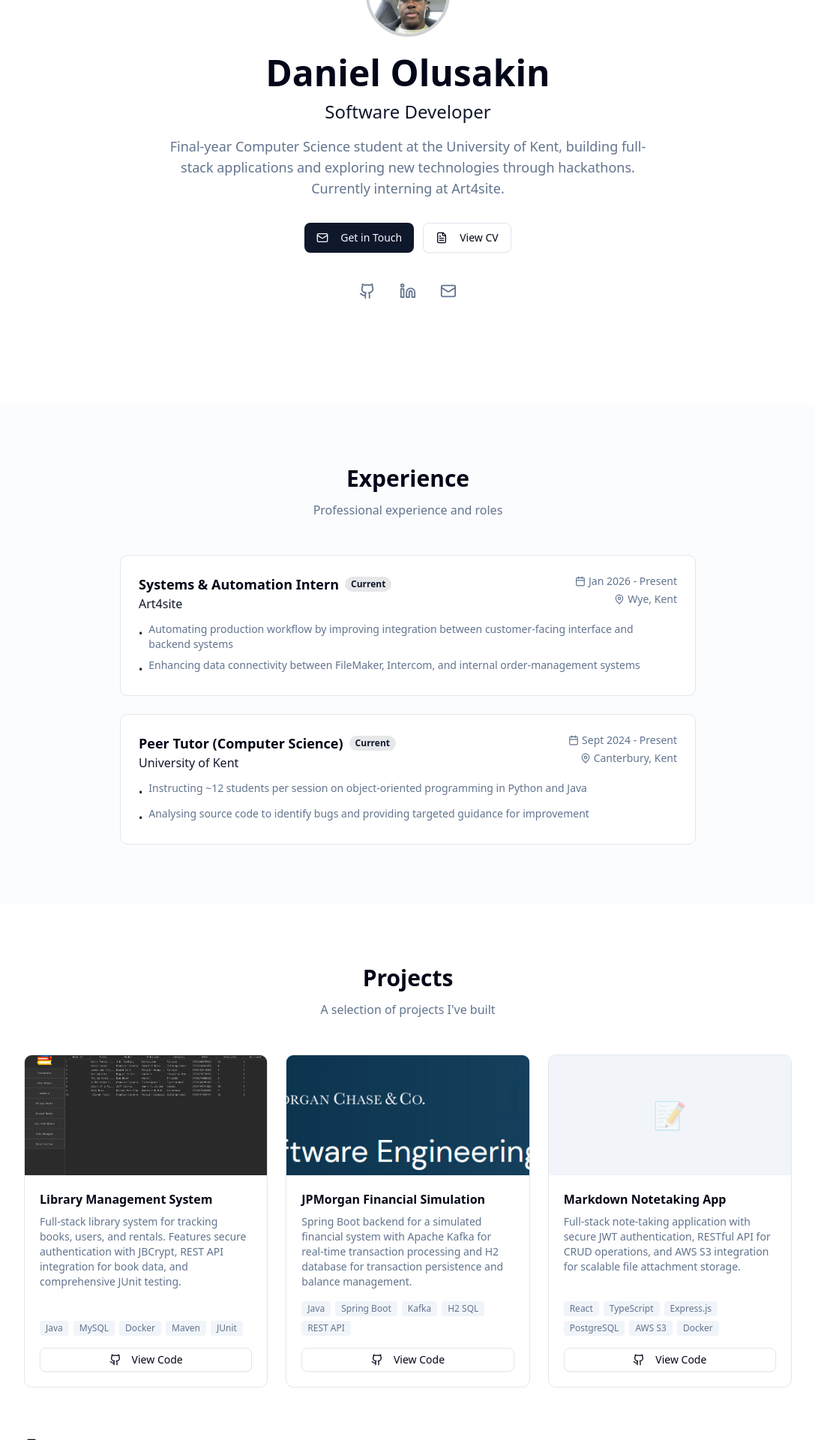
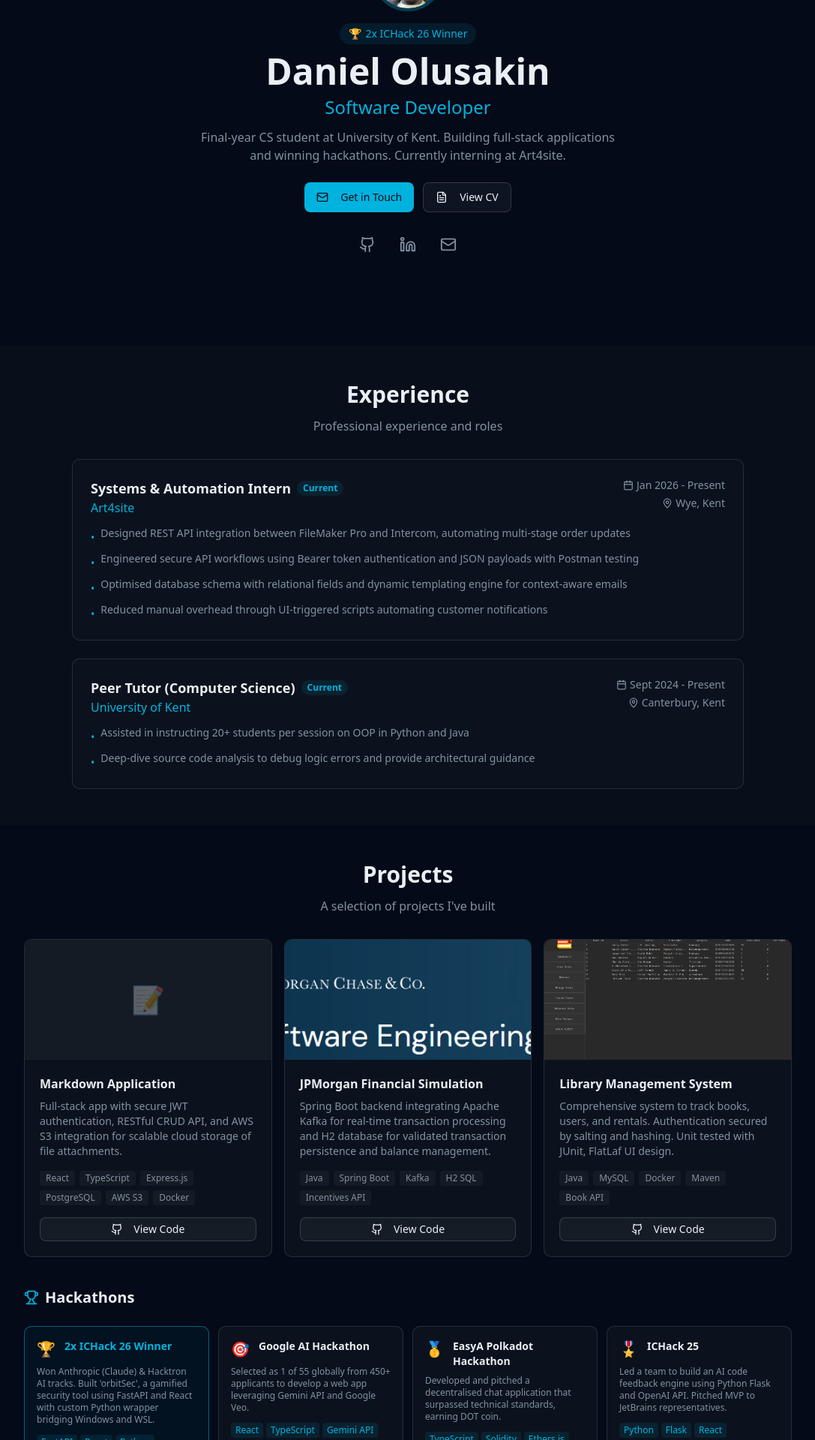
Before and after one commit to D1K03/portfolio-website, a React (Vite) app: page / in a window 1280 px wide. Shown: the part 260-2180 px from the top of the page at 75% size, without its empty margins (96-1183 px from the left). Built offline with nearby package versions, Linux system fonts and the light colour scheme.

Commit message:
style: updating themes

```diff
--- a/src/App.css
+++ b/src/App.css
@@ -77,37 +77,37 @@
 }
 
 .dark {
-  --background: oklch(0.129 0.042 264.695);
-  --foreground: oklch(0.984 0.003 247.858);
-  --card: oklch(0.208 0.042 265.755);
-  --card-foreground: oklch(0.984 0.003 247.858);
-  --popover: oklch(0.208 0.042 265.755);
-  --popover-foreground: oklch(0.984 0.003 247.858);
-  --primary: oklch(0.929 0.013 255.508);
-  --primary-foreground: oklch(0.208 0.042 265.755);
-  --secondary: oklch(0.279 0.041 260.031);
-  --secondary-foreground: oklch(0.984 0.003 247.858);
-  --muted: oklch(0.279 0.041 260.031);
-  --muted-foreground: oklch(0.704 0.04 256.788);
-  --accent: oklch(0.279 0.041 260.031);
-  --accent-foreground: oklch(0.984 0.003 247.858);
-  --destructive: oklch(0.704 0.191 22.216);
-  --border: oklch(1 0 0 / 10%);
+  --background: oklch(0.145 0.03 260);
+  --foreground: oklch(0.95 0.01 250);
+  --card: oklch(0.18 0.025 260);
+  --card-foreground: oklch(0.95 0.01 250);
+  --popover: oklch(0.18 0.025 260);
+  --popover-foreground: oklch(0.95 0.01 250);
+  --primary: oklch(0.7 0.15 220);
+  --primary-foreground: oklch(0.15 0.02 260);
+  --secondary: oklch(0.25 0.03 260);
+  --secondary-foreground: oklch(0.95 0.01 250);
+  --muted: oklch(0.22 0.02 260);
+  --muted-foreground: oklch(0.65 0.03 250);
+  --accent: oklch(0.25 0.03 260);
+  --accent-foreground: oklch(0.95 0.01 250);
+  --destructive: oklch(0.65 0.2 25);
+  --border: oklch(1 0 0 / 12%);
   --input: oklch(1 0 0 / 15%);
-  --ring: oklch(0.551 0.027 264.364);
-  --chart-1: oklch(0.488 0.243 264.376);
-  --chart-2: oklch(0.696 0.17 162.48);
-  --chart-3: oklch(0.769 0.188 70.08);
-  --chart-4: oklch(0.627 0.265 303.9);
-  --chart-5: oklch(0.645 0.246 16.439);
-  --sidebar: oklch(0.208 0.042 265.755);
-  --sidebar-foreground: oklch(0.984 0.003 247.858);
-  --sidebar-primary: oklch(0.488 0.243 264.376);
-  --sidebar-primary-foreground: oklch(0.984 0.003 247.858);
-  --sidebar-accent: oklch(0.279 0.041 260.031);
-  --sidebar-accent-foreground: oklch(0.984 0.003 247.858);
-  --sidebar-border: oklch(1 0 0 / 10%);
-  --sidebar-ring: oklch(0.551 0.027 264.364);
+  --ring: oklch(0.6 0.12 220);
+  --chart-1: oklch(0.65 0.2 220);
+  --chart-2: oklch(0.65 0.15 165);
+  --chart-3: oklch(0.75 0.18 75);
+  --chart-4: oklch(0.6 0.22 300);
+  --chart-5: oklch(0.65 0.22 20);
+  --sidebar: oklch(0.18 0.025 260);
+  --sidebar-foreground: oklch(0.95 0.01 250);
+  --sidebar-primary: oklch(0.65 0.2 220);
+  --sidebar-primary-foreground: oklch(0.95 0.01 250);
+  --sidebar-accent: oklch(0.25 0.03 260);
+  --sidebar-accent-foreground: oklch(0.95 0.01 250);
+  --sidebar-border: oklch(1 0 0 / 12%);
+  --sidebar-ring: oklch(0.6 0.12 220);
 }
 
 @layer base {
--- a/src/App.jsx
+++ b/src/App.jsx
@@ -18,7 +18,7 @@ function App() {
   };
 
   return (
-    <div className="min-h-screen bg-background text-foreground">
+    <div className="dark min-h-screen bg-background text-foreground">
       <Header />
       <main>
         <Hero scrollToFooter={scrollToFooter} />
--- a/src/components/Education.jsx
+++ b/src/components/Education.jsx
@@ -14,11 +14,11 @@ const Education = () => {
   ];
 
   return (
-    <section id="education" className="py-20">
+    <section id="education" className="py-12">
       <div className="container mx-auto px-4">
-        <div className="max-w-3xl mx-auto">
+        <div className="max-w-4xl mx-auto">
           {/* Section Header */}
-          <div className="text-center mb-12">
+          <div className="text-center mb-8">
             <h2 className="text-3xl font-bold mb-3">Education</h2>
             <p className="text-muted-foreground">
               Academic background
--- a/src/components/Experience.jsx
+++ b/src/components/Experience.jsx
@@ -9,8 +9,10 @@ const Experience = () => {
       location: "Wye, Kent",
       period: "Jan 2026 - Present",
       description: [
-        "Automating production workflow by improving integration between customer-facing interface and backend systems",
-        "Enhancing data connectivity between FileMaker, Intercom, and internal order-management systems"
+        "Designed REST API integration between FileMaker Pro and Intercom, automating multi-stage order updates",
+        "Engineered secure API workflows using Bearer token authentication and JSON payloads with Postman testing",
+        "Optimised database schema with relational fields and dynamic templating engine for context-aware emails",
+        "Reduced manual overhead through UI-triggered scripts automating customer notifications"
       ],
       current: true
     },
@@ -20,19 +22,19 @@ const Experience = () => {
       location: "Canterbury, Kent",
       period: "Sept 2024 - Present",
       description: [
-        "Instructing ~12 students per session on object-oriented programming in Python and Java",
-        "Analysing source code to identify bugs and providing targeted guidance for improvement"
+        "Assisted in instructing 20+ students per session on OOP in Python and Java",
+        "Deep-dive source code analysis to debug logic errors and provide architectural guidance"
       ],
       current: true
     }
   ];
 
   return (
-    <section id="experience" className="py-20 bg-muted/30">
+    <section id="experience" className="py-12 bg-muted/30">
       <div className="container mx-auto px-4">
-        <div className="max-w-3xl mx-auto">
+        <div className="max-w-4xl mx-auto">
           {/* Section Header */}
-          <div className="text-center mb-12">
+          <div className="text-center mb-8">
             <h2 className="text-3xl font-bold mb-3">Experience</h2>
             <p className="text-muted-foreground">
               Professional experience and roles
--- a/src/components/Footer.jsx
+++ b/src/components/Footer.jsx
@@ -5,31 +5,31 @@ const Footer = forwardRef((props, ref) => {
   const currentYear = new Date().getFullYear();
 
   return (
-    <footer ref={ref} className="bg-card border-t py-12">
+    <footer ref={ref} className="bg-card border-t py-10">
       <div className="container mx-auto px-4">
         <div className="max-w-3xl mx-auto text-center">
           {/* Contact Header */}
           <h2 className="text-2xl font-bold mb-2">Get in Touch</h2>
-          <p className="text-muted-foreground mb-6">
+          <p className="text-muted-foreground mb-4">
             Open to Opportunities
           </p>
 
           {/* Email */}
           <a
             href="mailto:olusakindaniel03@gmail.com"
-            className="inline-block text-lg text-primary hover:underline mb-6"
+            className="inline-block text-lg text-primary hover:underline mb-4"
           >
             olusakindaniel03@gmail.com
           </a>
 
           {/* Location */}
-          <p className="flex items-center justify-center gap-1.5 text-sm text-muted-foreground mb-8">
+          <p className="flex items-center justify-center gap-1.5 text-sm text-muted-foreground mb-6">
             <MapPin className="h-4 w-4" />
             London, United Kingdom
           </p>
 
           {/* Social Links */}
-          <div className="flex justify-center gap-4 mb-8">
+          <div className="flex justify-center gap-4 mb-6">
             <a
               href="https://github.com/D1K03"
               target="_blank"
--- a/src/components/Hero.jsx
+++ b/src/components/Hero.jsx
@@ -6,35 +6,41 @@ import cv from '../assets/current-cv.pdf';
 
 const Hero = ({ scrollToFooter }) => {
   return (
-    <section id="home" className="min-h-screen flex items-center justify-center pt-16">
+    <section id="home" className="min-h-[90vh] flex items-center justify-center pt-16">
       <div className="container mx-auto px-4">
         <div className="max-w-3xl mx-auto text-center">
           {/* Profile Image */}
-          <div className="mb-6">
-            <div className="w-28 h-28 mx-auto rounded-full border-4 border-primary/20 overflow-hidden">
+          <div className="mb-4">
+            <div className="w-24 h-24 mx-auto rounded-full border-4 border-primary/30 overflow-hidden">
               <img src={pfp} alt="Daniel Olusakin" className="w-full h-full object-cover" />
             </div>
           </div>
 
+          {/* Achievement Badge */}
+          <div className="mb-3">
+            <span className="inline-flex items-center gap-1.5 px-3 py-1 bg-primary/10 text-primary text-sm font-medium rounded-full">
+              <span>🏆</span> 2x ICHack 26 Winner
+            </span>
+          </div>
+
           {/* Name */}
-          <h1 className="text-4xl md:text-5xl font-bold mb-3">
+          <h1 className="text-4xl md:text-5xl font-bold mb-2">
             Daniel Olusakin
           </h1>
 
           {/* Title */}
-          <p className="text-xl md:text-2xl text-primary font-medium mb-4">
+          <p className="text-xl md:text-2xl text-primary font-medium mb-3">
             Software Developer
           </p>
 
           {/* Brief Description */}
-          <p className="text-lg text-muted-foreground mb-8 max-w-2xl mx-auto">
-            Final-year Computer Science student at the University of Kent,
-            building full-stack applications and exploring new technologies through hackathons.
-            Currently interning at Art4site.
+          <p className="text-base text-muted-foreground mb-6 max-w-xl mx-auto">
+            Final-year CS student at University of Kent. Building full-stack applications
+            and winning hackathons. Currently interning at Art4site.
           </p>
 
           {/* CTA Buttons */}
-          <div className="flex flex-col sm:flex-row gap-3 justify-center mb-8">
+          <div className="flex flex-col sm:flex-row gap-3 justify-center mb-6">
             <Button size="lg" onClick={scrollToFooter}>
               <Mail className="mr-2 h-4 w-4" />
               Get in Touch
--- a/src/components/Projects.jsx
+++ b/src/components/Projects.jsx
@@ -8,56 +8,63 @@ import lbms from '../assets/images/lbms.png';
 const Projects = () => {
   const projects = [
     {
-      title: "Library Management System",
-      description: "Full-stack library system for tracking books, users, and rentals. Features secure authentication with JBCrypt, REST API integration for book data, and comprehensive JUnit testing.",
-      technologies: ["Java", "MySQL", "Docker", "Maven", "JUnit"],
-      image: lbms,
-      github: "https://github.com/D1K03/library-management-system"
+      title: "Markdown Application",
+      description: "Full-stack app with secure JWT authentication, RESTful CRUD API, and AWS S3 integration for scalable cloud storage of file attachments.",
+      technologies: ["React", "TypeScript", "Express.js", "PostgreSQL", "AWS S3", "Docker"],
+      image: null,
+      github: "https://github.com/D1K03/slate-note-taking"
     },
     {
       title: "JPMorgan Financial Simulation",
-      description: "Spring Boot backend for a simulated financial system with Apache Kafka for real-time transaction processing and H2 database for transaction persistence and balance management.",
-      technologies: ["Java", "Spring Boot", "Kafka", "H2 SQL", "REST API"],
+      description: "Spring Boot backend integrating Apache Kafka for real-time transaction processing and H2 database for validated transaction persistence and balance management.",
+      technologies: ["Java", "Spring Boot", "Kafka", "H2 SQL", "Incentives API"],
       image: jpmorg,
       github: "https://github.com/D1K03/forage-midas/tree/flow"
     },
     {
-      title: "Markdown Notetaking App",
-      description: "Full-stack note-taking application with secure JWT authentication, RESTful API for CRUD operations, and AWS S3 integration for scalable file attachment storage.",
-      technologies: ["React", "TypeScript", "Express.js", "PostgreSQL", "AWS S3", "Docker"],
-      image: null,
-      github: "https://github.com/D1K03/slate-note-taking"
+      title: "Library Management System",
+      description: "Comprehensive system to track books, users, and rentals. Authentication secured by salting and hashing. Unit tested with JUnit, FlatLaf UI design.",
+      technologies: ["Java", "MySQL", "Docker", "Maven", "Book API"],
+      image: lbms,
+      github: "https://github.com/D1K03/library-management-system"
     }
   ];
 
   const hackathons = [
     {
-      title: "ICHack 2025",
-      description: "Led a team building an AI code feedback application, pitched to JetBrains representatives.",
-      technologies: ["Python", "Flask", "React", "OpenAI API"],
-      icon: "🏆"
+      title: "2x ICHack 26 Winner",
+      description: "Won Anthropic (Claude) & Hacktron AI tracks. Built 'orbitSec', a gamified security tool using FastAPI and React with custom Python wrapper bridging Windows and WSL.",
+      technologies: ["FastAPI", "React", "Python", "Claude API", "Hacktron CLI"],
+      icon: "🏆",
+      featured: true
     },
     {
       title: "Google AI Hackathon",
-      description: "Selected as 1 of 55 from 450+ applicants to build a web app using Google Veo from Gemini API.",
-      technologies: ["React", "TypeScript", "Gemini API"],
+      description: "Selected as 1 of 55 globally from 450+ applicants to develop a web app leveraging Gemini API and Google Veo.",
+      technologies: ["React", "TypeScript", "Gemini API", "Google Veo"],
       icon: "🎯"
     },
     {
       title: "EasyA Polkadot Hackathon",
-      description: "Built a decentralised chat app that earned DOT coin from the prize pool.",
+      description: "Developed and pitched a decentralised chat application that surpassed technical standards, earning DOT coin.",
       technologies: ["TypeScript", "Solidity", "Ethers.js"],
       image: polka,
       icon: "🥇"
+    },
+    {
+      title: "ICHack 25",
+      description: "Led a team to build an AI code feedback engine using Python Flask and OpenAI API. Pitched MVP to JetBrains representatives.",
+      technologies: ["Python", "Flask", "React", "OpenAI API"],
+      icon: "🎖️"
     }
   ];
 
   return (
-    <section id="projects" className="py-20">
+    <section id="projects" className="py-12">
       <div className="container mx-auto px-4">
         <div className="max-w-5xl mx-auto">
           {/* Section Header */}
-          <div className="text-center mb-12">
+          <div className="text-center mb-8">
             <h2 className="text-3xl font-bold mb-3">Projects</h2>
             <p className="text-muted-foreground">
               A selection of projects I've built
@@ -65,7 +72,7 @@ const Projects = () => {
           </div>
 
           {/* Main Projects */}
-          <div className="grid md:grid-cols-2 lg:grid-cols-3 gap-6 mb-16">
+          <div className="grid md:grid-cols-2 lg:grid-cols-3 gap-4 mb-10">
             {projects.map((project, index) => (
               <div
                 key={index}
@@ -122,16 +129,16 @@ const Projects = () => {
               <h3 className="text-xl font-semibold">Hackathons</h3>
             </div>
 
-            <div className="grid sm:grid-cols-2 lg:grid-cols-3 gap-4">
+            <div className="grid sm:grid-cols-2 lg:grid-cols-4 gap-3">
               {hackathons.map((hackathon, index) => (
                 <div
                   key={index}
-                  className="bg-card rounded-lg border p-4 hover:shadow-md transition-shadow"
+                  className={`bg-card rounded-lg border p-4 hover:shadow-md transition-shadow ${hackathon.featured ? 'border-primary/50 bg-primary/5' : ''}`}
                 >
-                  <div className="flex items-start gap-3 mb-3">
-                    <span className="text-2xl">{hackathon.icon}</span>
+                  <div className="flex items-start gap-3 mb-2">
+                    <span className="text-xl">{hackathon.icon}</span>
                     <div>
-                      <h4 className="font-semibold text-sm">{hackathon.title}</h4>
+                      <h4 className={`font-semibold text-sm ${hackathon.featured ? 'text-primary' : ''}`}>{hackathon.title}</h4>
                     </div>
                   </div>
                   <p className="text-xs text-muted-foreground mb-3">
--- a/src/components/Skills.jsx
+++ b/src/components/Skills.jsx
@@ -4,7 +4,7 @@ const Skills = () => {
   const skillGroups = [
     {
       title: "Languages",
-      skills: ["Java", "Python", "JavaScript", "TypeScript", "HTML", "CSS", "SQL"]
+      skills: ["Java", "Python", "JavaScript", "TypeScript", "HTML", "CSS", "SQL", "FileMaker Scripting"]
     },
     {
       title: "Frameworks & Libraries",
@@ -16,16 +16,16 @@ const Skills = () => {
     },
     {
       title: "Tools & Platforms",
-      skills: ["Git", "Docker", "AWS S3", "Maven", "JUnit", "Jest", "VS Code", "IntelliJ"]
+      skills: ["Git", "Docker", "AWS S3", "Maven", "JUnit", "Jest", "Bun", "NPM", "VS Code", "IntelliJ"]
     }
   ];
 
   return (
-    <section id="skills" className="py-20 bg-muted/30">
+    <section id="skills" className="py-12 bg-muted/30">
       <div className="container mx-auto px-4">
-        <div className="max-w-3xl mx-auto">
+        <div className="max-w-4xl mx-auto">
           {/* Section Header */}
-          <div className="text-center mb-12">
+          <div className="text-center mb-8">
             <h2 className="text-3xl font-bold mb-3">Skills</h2>
             <p className="text-muted-foreground">
               Technologies I work with
@@ -33,7 +33,7 @@ const Skills = () => {
           </div>
 
           {/* Skills Grid */}
-          <div className="grid sm:grid-cols-2 gap-6">
+          <div className="grid sm:grid-cols-2 gap-4">
             {skillGroups.map((group, index) => (
               <div key={index} className="bg-card rounded-lg border p-5">
                 <h3 className="font-semibold mb-4 text-sm text-muted-foreground uppercase tracking-wider">
```
Also changed, not shown: 1 other file (tests, documents, lock files or other folders).
